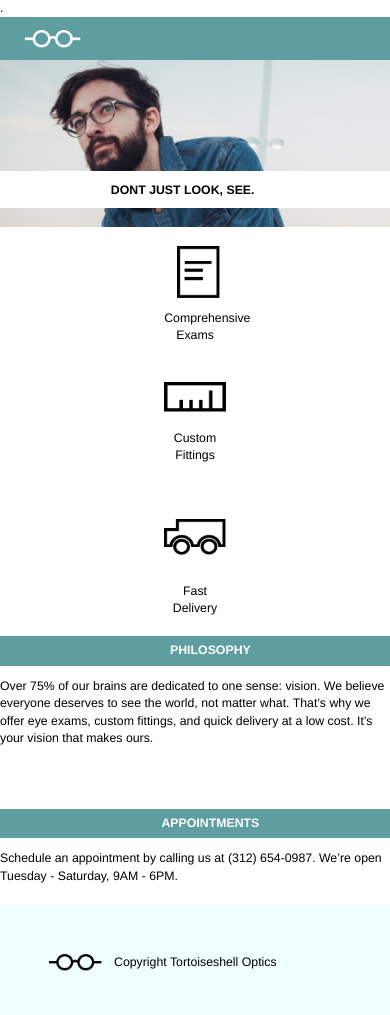
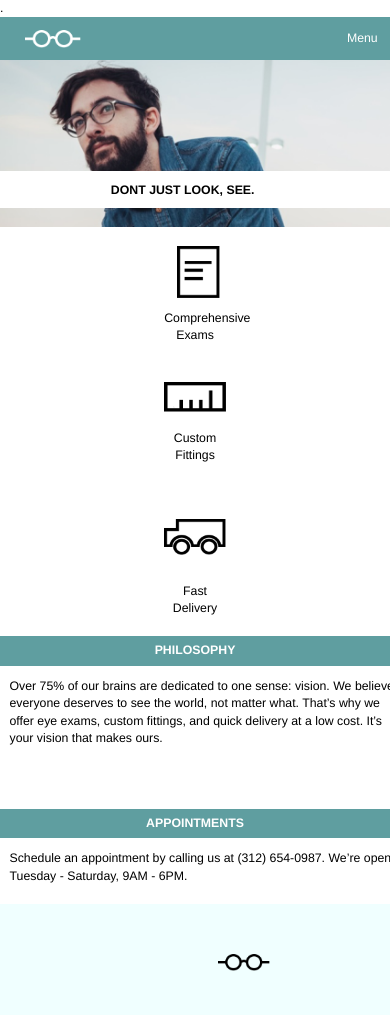
Before and after one commit to jefferymichael/TortoiseOptics, a plain HTML site: page index.html in a window 390 px wide. Shown: the top 1015 px of the page. Drawn offline with Linux system fonts and the light colour scheme; files that its build step writes are made by us from their sources; files whose address does not match are found by name.

Commit message:
tortoiseoptics

```diff
--- a/index.html
+++ b/index.html
@@ -60,6 +60,7 @@
     </div> <!-- Div Container End -->
 
 
+<div class="container"
     <section class="supporting-container">
         <div class="info">
             <div class="title">PHILOSOPHY</div>
@@ -77,7 +78,7 @@
      <div class="footer-container">
         <div class="footer-img">
             <img src="/Users/jeffborota/Documents/DevProjects/Tortoiseoptics/resources/photos/logo-black.png">
-            <div>Copyright Tortoiseshell Optics</div>
+            <div class="copy">Copyright Tortoiseshell Optics</div>
         </div>
     </div>
 </footer>
--- a/resources/style.css
+++ b/resources/style.css
@@ -240,12 +240,14 @@ nav span {
     }
 
     .menu .truncated-menu {
-        display: l;
+        display: list-item;
+        margin: 0;
+        list-style-type: none;
     }
 
     nav {
         display: flex;
-        justify-content: flex-start;
+        justify-content: space-between;
     }
 
             /** Main Contianer **/
@@ -273,6 +275,7 @@ nav span {
     }
 
     .supporting-container {
+        width: 100%;
         display: flex;
         flex-direction: column;
     }
@@ -283,8 +286,7 @@ nav span {
     }
 
     .info p {
-        padding: 1rem 0;
-
+        padding: 1rem 0.77rem;;
         margin: 0;
         font-size: 1rem;
         width: 100%;
@@ -299,8 +301,12 @@ nav span {
         margin-top: 45rem;
     }
 
-    .footer-container .copy {
+    .footer-container .footer-img .copy {
         display: none;
+    }
+
+    .footer-img {
+       padding-left: 17.7rem;
     }
 
 
```
